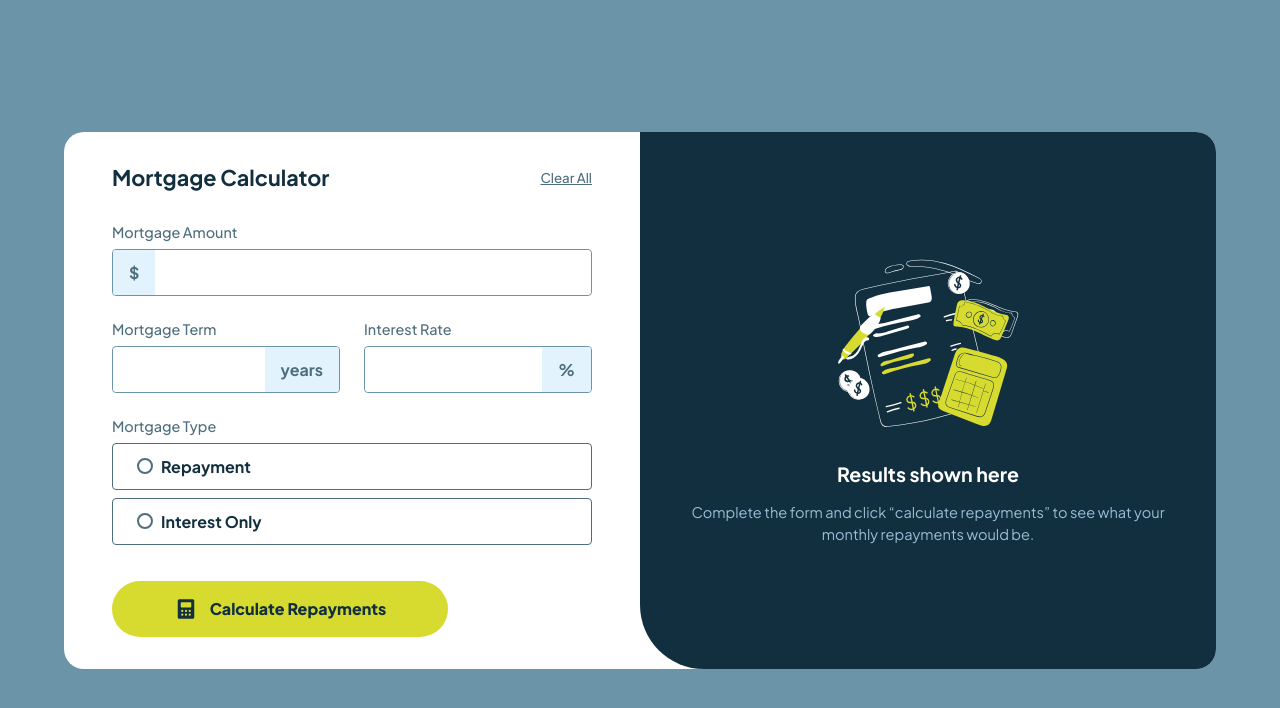
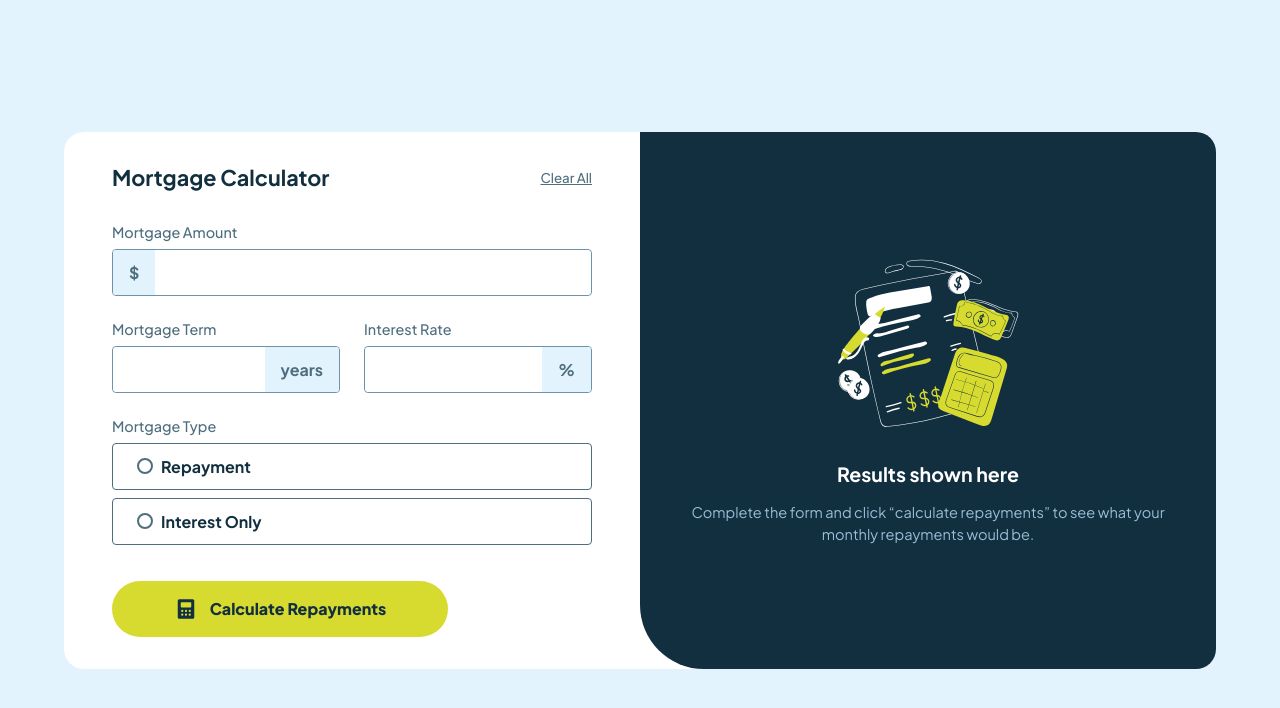
Before and after one commit to Aleixs-Trejo/mortgage-repayment-calculator, a plain HTML site: page index.html in a window 1280 px wide. Drawn offline with Linux system fonts and the light colour scheme.

Commit message:
change style

```diff
--- a/css/style.css
+++ b/css/style.css
@@ -485,7 +485,7 @@ input[type="number"]::-webkit-outer-spin-button{
 
 @media screen and (width >= 64rem) {
   .main{
-    background-color: var(--color__slate--500);
+    background-color: var(--color__slate--100);
   }
 
   .main__section{
```
